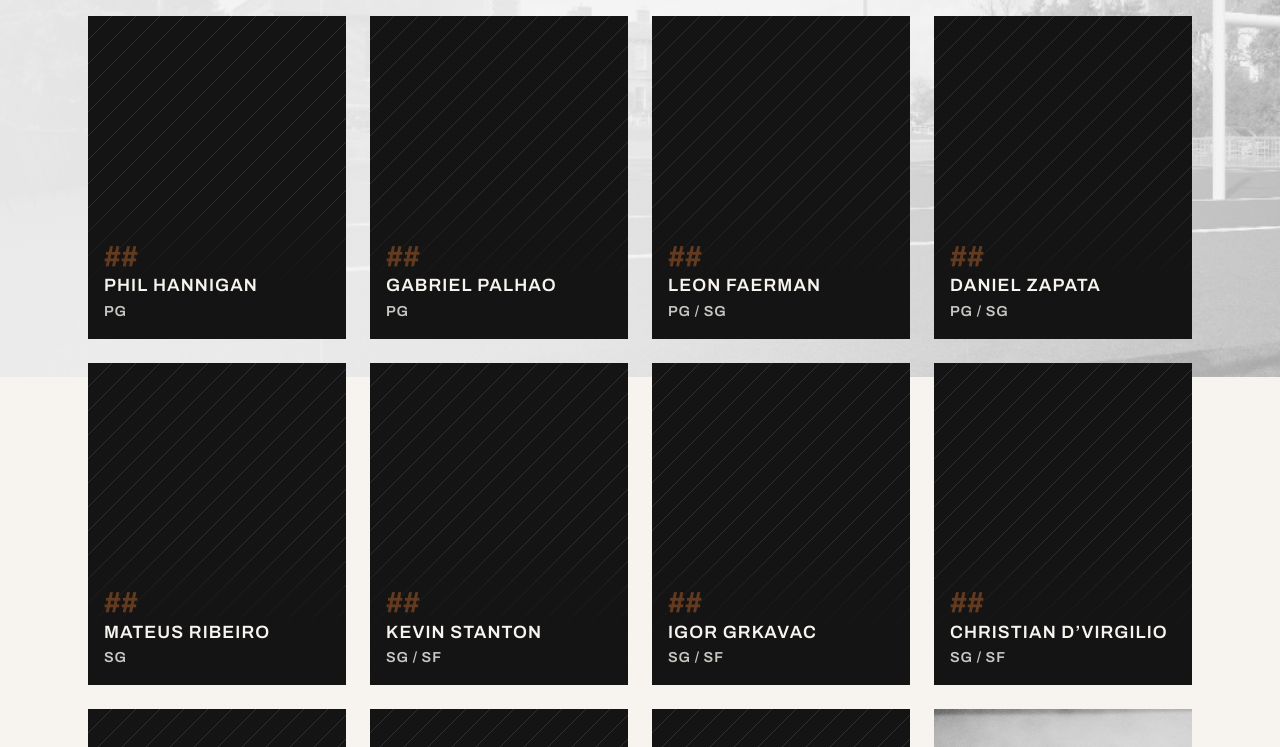
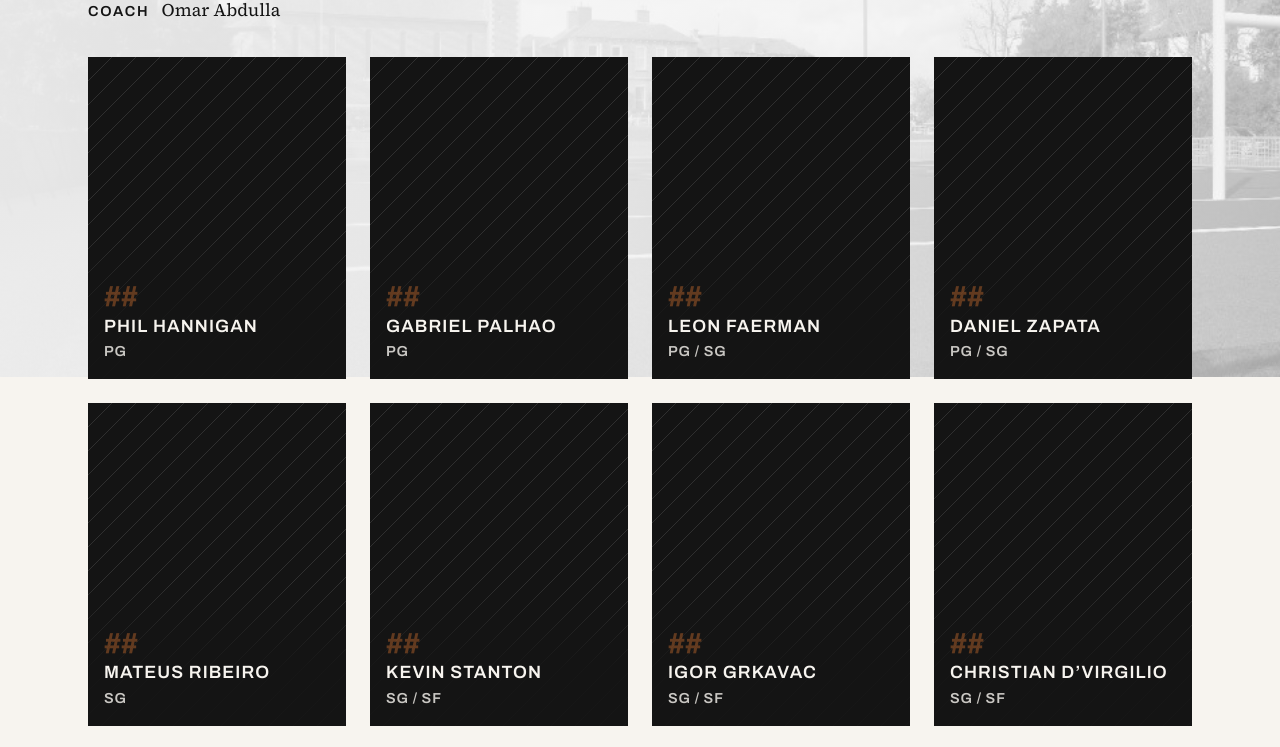
Before and after one commit to iddodi33/rbc-website, a plain HTML site: page roster.html in a window 1280 px wide. Shown: the part 423-1170 px from the top of the page. Drawn offline with Linux system fonts and the light colour scheme.

Commit message:
Add coaches to D4 and D6 rosters

```diff
--- a/css/layout.css
+++ b/css/layout.css
@@ -310,6 +310,21 @@
 .section__head {
   max-width: var(--measure);
   margin-block-end: var(--space-6);
+}
+
+/* Coach names under a squad heading on the roster page. Text only, colour
+   inherited so it works on paper and ink sections alike. */
+.coaches {
+  margin: var(--space-3) 0 0;
+  font-size: var(--step-0);
+}
+.coaches__label {
+  font-family: var(--font-display);
+  font-size: var(--step--1);
+  font-weight: var(--weight-semibold);
+  letter-spacing: var(--tracking-caps);
+  text-transform: uppercase;
+  margin-inline-end: var(--space-2);
 }
 
 /* -----------------------------------------------------------------------------
--- a/roster.html
+++ b/roster.html
@@ -147,6 +147,7 @@
         <div class="section__head">
           <p class="eyebrow">Division 4</p>
           <h2>Men&rsquo;s Division 4</h2>
+          <p class="coaches"><span class="coaches__label">Coach</span> Omar Abdulla</p>
         </div>
 
         <!-- PLACEHOLDER ROSTER. Division 6 names and positions from the coaching roster (17 Sep 2026);
@@ -224,6 +225,7 @@
         <div class="section__head">
           <p class="eyebrow">Division 6</p>
           <h2>Men&rsquo;s Division 6</h2>
+          <p class="coaches"><span class="coaches__label">Coaches</span> Iddo Diamant, Brendan O&rsquo;Riordan</p>
         </div>
 
         <!-- PLACEHOLDER ROSTER. Division 6 names and positions from the coaching roster (17 Sep 2026);
```
